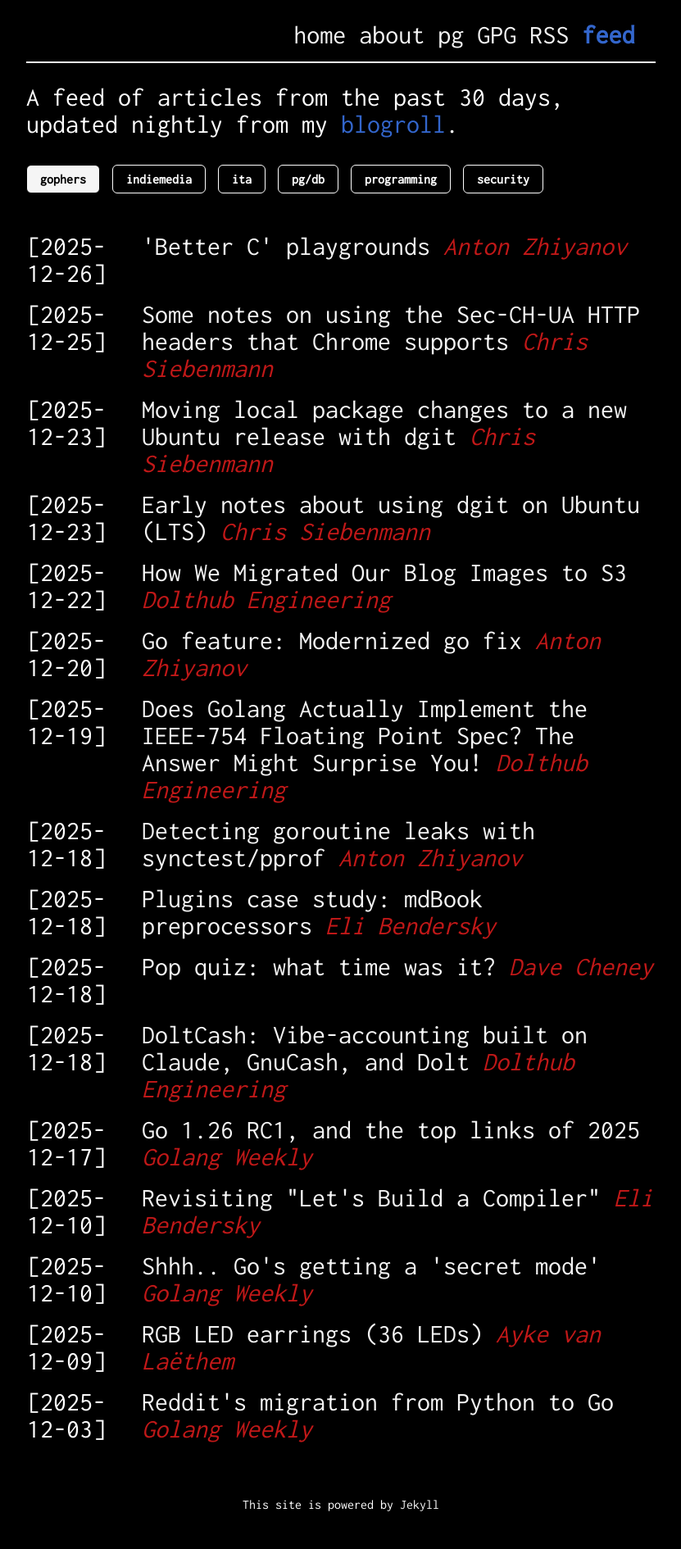
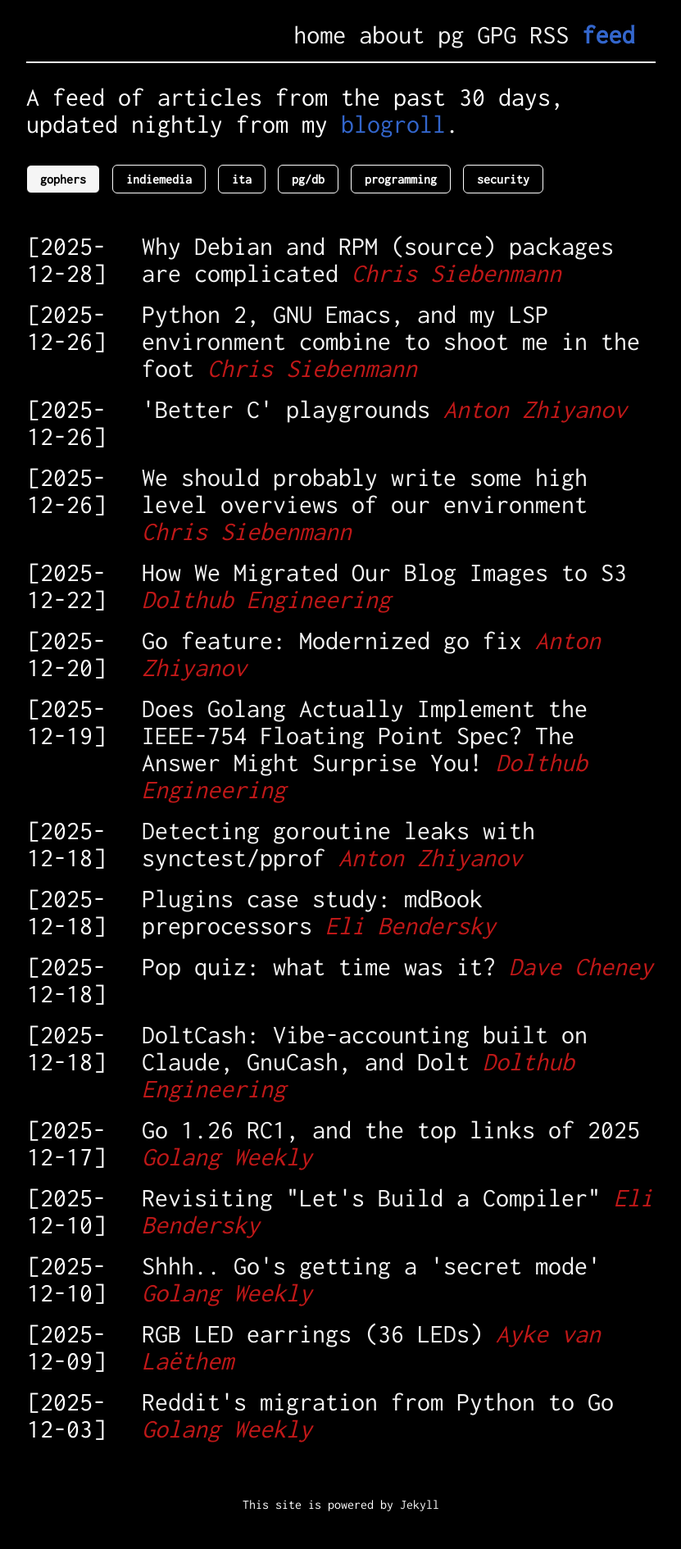
Before and after one commit to giulianopz/giulianopz.github.io, a Jekyll site: the page built from feed.html, in a window 1280 px wide. Shown: the whole page at 82% size, without its empty margins (224-1055 px from the left). Built offline with Jekyll 4.4.1, drawn with Linux system fonts in a browser that asks for light colours; nearby versions of some CDN libraries; some of the changed lines change nothing that is shown.

Commit message:
chore: update feed.yaml

```diff
--- a/_data/feed.yaml
+++ b/_data/feed.yaml
@@ -1,20 +1,20 @@
 gophers:
+    - blogName: Chris Siebenmann
+      title: Why Debian and RPM (source) packages are complicated
+      url: https://utcc.utoronto.ca/~cks/space/blog/linux/PackagesWhyComplicated
+      published: 2025-12-28T02:44:17Z
+    - blogName: Chris Siebenmann
+      title: Python 2, GNU Emacs, and my LSP environment combine to shoot me in the foot
+      url: https://utcc.utoronto.ca/~cks/space/blog/python/Python2EmacsLSPProblems
+      published: 2025-12-26T21:50:14Z
     - blogName: Anton Zhiyanov
       title: '''Better C'' playgrounds'
       url: https://antonz.org/better-c/
       published: 2025-12-26T19:00:00Z
     - blogName: Chris Siebenmann
-      title: Some notes on using the Sec-CH-UA HTTP headers that Chrome supports
-      url: https://utcc.utoronto.ca/~cks/space/blog/web/HTTPSecCHUAHeaderNotes
-      published: 2025-12-25T02:39:10Z
-    - blogName: Chris Siebenmann
-      title: Moving local package changes to a new Ubuntu release with dgit
-      url: https://utcc.utoronto.ca/~cks/space/blog/linux/DgitForwardPortingChanges
-      published: 2025-12-23T23:55:32Z
-    - blogName: Chris Siebenmann
-      title: Early notes about using dgit on Ubuntu (LTS)
-      url: https://utcc.utoronto.ca/~cks/space/blog/linux/DgitOnUbuntuEarlyNotes
-      published: 2025-12-23T04:25:34Z
+      title: We should probably write some high level overviews of our environment
+      url: https://utcc.utoronto.ca/~cks/space/blog/sysadmin/WriteHighLevelSystemOverview
+      published: 2025-12-26T03:28:12Z
     - blogName: Dolthub Engineering
       title: How We Migrated Our Blog Images to S3
       url: https://dolthub.com/blog/2025-12-22-blog-images-migration/
@@ -64,30 +64,42 @@
       url: https://golangweekly.com/issues/581
       published: 2025-12-03T00:00:00Z
 indiemedia:
+    - blogName: Altreconomia
+      title: Daoud Kuttab. “Uno Stato palestinese è ancora possibile. E necessario”
+      url: https://altreconomia.it/daoud-kuttab-uno-stato-palestinese-e-ancora-possibile-e-necessario/
+      published: 2025-12-28T23:01:21Z
+    - blogName: Altreconomia
+      title: Matteo Meschiari. Le mappe non devono per forza essere esatte
+      url: https://altreconomia.it/matteo-meschiari-le-mappe-non-devono-per-forza-essere-esatte/
+      published: 2025-12-28T23:01:13Z
+    - blogName: Il Post
+      title: Un incidente mortale alla stazione di Firenze Rifredi ha causato molti ritardi sull’alta velocità
+      url: https://www.ilpost.it/2025/12/28/ritardi-treni-alta-velocita-firenze-rifredi/
+      published: 2025-12-28T19:28:04Z
+    - blogName: Il Post
+      title: Com’è andato l’incontro fra Zelensky e Trump a Mar-a-Lago
+      url: https://www.ilpost.it/2025/12/28/zelensky-trump-incontro-mar-a-lago/
+      published: 2025-12-28T18:29:12Z
+    - blogName: Il Post
+      title: La “battaglia dei sessi” del tennis è stata vinta da Nick Kyrgios
+      url: https://www.ilpost.it/2025/12/28/battaglia-dei-sessi-kyrgios-sabalenka-chi-ha-vinto/
+      published: 2025-12-28T18:05:50Z
+    - blogName: Romattiva
+      title: Capodaje@Garbatella 28/12
+      url: https://www.romattiva.org/capodajegarbatella-28-12/
+      published: 2025-12-28T12:30:41Z
+    - blogName: Osservatorio Repressione
+      title: 'Repressione di Stato e complicità con il genocidio: colpire i palestinesi per servire Israele'
+      url: https://www.osservatoriorepressione.info/repressione-di-stato-e-complicita-con-il-genocidio-colpire-i-palestinesi-per-servire-israele/
+      published: 2025-12-28T09:03:59Z
     - blogName: Osservatorio Repressione
       title: 28 dicembre 1980 – La rivolta nel carcere di Trani
       url: https://www.osservatoriorepressione.info/28-dicembre-1980-la-rivolta-nel-carcere-trani/
       published: 2025-12-27T23:01:07Z
-    - blogName: Il Post
-      title: La Polonia aumenterà le sue difese antiaeree contro la Russia
-      url: https://www.ilpost.it/2025/12/27/polonia-russia-difesa-droni-confine/
-      published: 2025-12-27T21:21:32Z
-    - blogName: Il Post
-      title: Due minorenni si sono costituiti per l’accoltellamento di un ragazzo di 18 anni a Napoli
-      url: https://www.ilpost.it/2025/12/27/due-minorenni-costituiti-accoltellamento-bruno-petrone-18enne-napoli/
-      published: 2025-12-27T19:53:07Z
-    - blogName: Il Post
-      title: In Guatemala un pullman è precipitato in un burrone e almeno 15 persone sono morte
-      url: https://www.ilpost.it/2025/12/27/guatemala-incidente-bus-15-persone-morte/
-      published: 2025-12-27T19:03:56Z
     - blogName: Osservatorio Repressione
       title: Arrestato il presidente dell’associazione dei palestinesi in Italia, Mohammad Hannoun.
       url: https://www.osservatoriorepressione.info/arrestato-il-presidente-dellassociazione-dei-palestinesi-in-italia-mohammad-hannoun/
       published: 2025-12-27T12:11:31Z
-    - blogName: Osservatorio Repressione
-      title: 'A scuola in tuta mimetica: come ti educo alla guerra'
-      url: https://www.osservatoriorepressione.info/a-scuola-in-tuta-mimetica-come-ti-educo-alla-guerra/
-      published: 2025-12-27T11:53:36Z
     - blogName: Jacobin Italia
       title: Mamdani ha bisogno delle assemblee popolari
       url: https://jacobinitalia.it/mamdani-ha-bisogno-delle-assemblee-popolari/
@@ -100,14 +112,6 @@
       title: Le società pubbliche fanno speculazione finanziaria. Il caso di Poste italiane
       url: https://altreconomia.it/le-societa-pubbliche-fanno-speculazione-finanziaria-il-caso-di-poste-italiane/
       published: 2025-12-23T23:15:06Z
-    - blogName: Altreconomia
-      title: Da dove arriva il tentato salvacondotto per le imprese di vigilanza del Governo Meloni
-      url: https://altreconomia.it/da-dove-arriva-il-tentato-salvacondotto-per-le-imprese-di-vigilanza-del-governo-meloni/
-      published: 2025-12-23T23:10:12Z
-    - blogName: Altreconomia
-      title: Forlenza patteggia per la “gestione” del Cpr di Milano. I suoi nuovi affari, intanto, sono altrove
-      url: https://altreconomia.it/forlenza-patteggia-per-la-gestione-del-cpr-di-milano-i-suoi-nuovi-affari-intanto-sono-altrove/
-      published: 2025-12-23T23:01:18Z
     - blogName: Appunti di Stefano Feltri
       title: Veto
       url: https://appunti.substack.com/p/veto
@@ -201,6 +205,46 @@
       url: https://sedestra.substack.com/p/armi-e-bianchezza-il-piano-di-trump
       published: 2025-12-06T09:21:04Z
 ita:
+    - blogName: Giap
+      title: Oltre in brand reazionario della «Torino magica». Ripensare il mistero, reinventare la città (2 di 2)
+      url: https://www.wumingfoundation.com/giap/2025/12/torino-magica2/
+      published: 2025-12-28T23:47:12Z
+    - blogName: Snaporaz
+      title: Antifascette (10)
+      url: https://www.snaporaz.online/antifascette-10/
+      published: 2025-12-28T23:12:36Z
+    - blogName: Ippolita
+      title: Soggettività ibride in ascolto reciproco. Una recensione di Macchine neurodivergenti di Paolo Vernaglione Berardi, Il Manifesto
+      url: https://www.ippolita.net/macchine-neurodivergenti-recensione-il-manifesto/
+      published: 2025-12-28T11:59:07Z
+    - blogName: Tintoria
+      title: 'GAVETTONE FASCISTA ft. Daniele Fabbri #tintoria #comedy #tintoriapodcast'
+      url: https://www.youtube.com/shorts/1zz_BHSUtbI
+      published: 2025-12-28T11:30:04Z
+    - blogName: The Submarine
+      title: Israele accusa, l’Italia arresta
+      url: https://www.thesubmarine.it/2025/12/28/israele-accusa-litalia-arresta/
+      published: 2025-12-28T09:45:23Z
+    - blogName: Paolo Nori
+      title: Il male
+      url: https://www.paolonori.it/il-male-2/
+      published: 2025-12-28T09:37:43Z
+    - blogName: phastidio.net
+      title: La Cina avanza su una strada minata dal debito
+      url: https://phastidio.net/2025/12/28/la-cina-avanza-su-una-strada-minata-dal-debito/
+      published: 2025-12-28T09:00:00Z
+    - blogName: Le parole e le cose
+      title: Su “I convitati di pietra” di Michele Mari
+      url: https://www.leparoleelecose.it/su-i-convitati-di-pietra-di-michele-mari/
+      published: 2025-12-28T08:10:48Z
+    - blogName: Nazione Indiana
+      title: Inediti da Simplex
+      url: https://www.nazioneindiana.com/2025/12/28/inediti-da-simplex/
+      published: 2025-12-28T06:05:28Z
+    - blogName: Il Primo Amore
+      title: Albero cosmico o dell’albero di Natale secondo Jung
+      url: https://www.ilprimoamore.com/albero-cosmico-o-dellalbero-di-natale-secondo-jung/
+      published: 2025-12-28T05:42:44Z
     - blogName: Paolo Nori
       title: 27 dicembre / Nove
       url: https://www.paolonori.it/27-dicembre-nove/
@@ -237,6 +281,10 @@
       title: Fine della tecnologia
       url: https://www.nazioneindiana.com/2025/12/27/fine-della-tecnologia/
       published: 2025-12-27T06:00:24Z
+    - blogName: Il Primo Amore
+      title: La postfazione di Dario Voltolini a “I due” di Antonio Moresco – in libreria!
+      url: https://www.ilprimoamore.com/la-postfazione-di-dario-voltolini-a-i-due-di-antonio-moresco-in-libreria/
+      published: 2025-12-26T18:08:44Z
     - blogName: Lucy sulla cultura
       title: 'Su “La lobby ebraica”: una replica'
       url: https://lucysullacultura.com/su-la-lobby-ebraica-una-replica/
@@ -257,10 +305,6 @@
       title: Diventare un genio. Il Balzac di Francesco Fiorentino
       url: https://www.nazioneindiana.com/2025/12/26/diventare-un-genio-il-balzac-di-francesco-fiorentino/
       published: 2025-12-26T06:00:42Z
-    - blogName: Paolo Nori
-      title: Capitali della cultura
-      url: https://www.paolonori.it/capitali-della-cultura/
-      published: 2025-12-26T00:39:13Z
     - blogName: Leonardo Tondelli
       title: Visto qualche bel film di recente (2025)? (Seconda parte)
       url: http://leonardo.blogspot.com/2025/12/visto-qualche-bel-film-di-recente-2025_26.html
@@ -269,10 +313,6 @@
       title: Note su letteratura e intelligenza artificiale (e sui corpi, a partire da recenti polemiche) – di Wu Ming 1
       url: https://www.wumingfoundation.com/giap/2025/12/letteratura-e-intelligenza-artificiale/
       published: 2025-12-25T23:00:53Z
-    - blogName: Nazione Indiana
-      title: '➨ AzioneAtzeni – Discanto Diciassettesimo: Andrea Breda Minello'
-      url: https://www.nazioneindiana.com/2025/12/25/azioneatzeni-discanto-sedicesimo-andrea-breda-minello/
-      published: 2025-12-25T13:00:37Z
     - blogName: Snaporaz
       title: La ragazza dai capelli borgogna
       url: https://www.snaporaz.online/la-ragazza-dai-capelli-borgogna/
@@ -293,10 +333,6 @@
       title: La Valle dei dinosauri ritrovata nel Parco dello Stelvio
       url: https://www.scienzainrete.it/articolo/valle-dei-dinosauri-ritrovata-nel-parco-dello-stelvio/eva-munter/2025-12-24
       published: 2025-12-24T07:08:00Z
-    - blogName: Snaporaz
-      title: Le illusioni del pronatalismo
-      url: https://www.snaporaz.online/le-illusioni-del-pronatalismo/
-      published: 2025-12-24T01:32:03Z
     - blogName: Carmilla Online
       title: Il Grinch – Revelations
       url: https://www.carmillaonline.com/2025/12/24/il-grinch-revelations/
@@ -309,10 +345,6 @@
       title: I dischi di Natale dei Beatles?
       url: http://leonardo.blogspot.com/2025/12/i-dischi-di-natale-dei-beatles.html
       published: 2025-12-23T17:41:00.011Z
-    - blogName: Tintoria
-      title: 'Tintoria #284 Daniele Fabbri'
-      url: https://www.youtube.com/watch?v=JZnjct73oDY
-      published: 2025-12-23T11:30:18Z
     - blogName: L'Indiscreto
       title: Consigli di lettura natalizi, e di fine 2025
       url: https://www.indiscreto.org/consigli-di-lettura-natalizi-e-di-fine-2025/
@@ -325,10 +357,6 @@
       title: Il Punto
       url: https://lavoce.info/archives/109932/il-punto-380/
       published: 2025-12-23T10:21:34Z
-    - blogName: The Submarine
-      title: Fieri del genocidio
-      url: https://www.thesubmarine.it/2025/12/23/fieri-del-genocidio/
-      published: 2025-12-23T09:10:28Z
     - blogName: Giap
       title: '«Tombolà» : continua la contaminazione tra circo, musica e letteratura'
       url: https://www.wumingfoundation.com/giap/2025/12/tombola/
@@ -397,10 +425,6 @@
       title: “Disumanizzazione della vita e funzione delle umane lettere”. Il volume del primo convegno LN
       url: https://laletteraturaenoi.it/2025/12/22/il-volume-del-primo-convegno-ln/
       published: 2025-12-22T06:00:00Z
-    - blogName: Giap
-      title: Oltre il brand reazionario della «Torino magica». Ripensare il mistero, reinventare la città (1 di 2)
-      url: https://www.wumingfoundation.com/giap/2025/12/torino-magica/
-      published: 2025-12-21T23:00:33Z
     - blogName: Carmilla Online
       title: Realizzare i sogni dell’infanzia è possibile
       url: https://www.carmillaonline.com/2025/12/21/unaltra-infanzia-e-possibile/
@@ -413,18 +437,10 @@
       title: EXTRA! CEDRO
       url: https://medusanewsletter.substack.com/p/extra-cedro
       published: 2025-12-21T11:53:00Z
-    - blogName: Le parole e le cose
-      title: di notte splendono le navi
-      url: https://www.leparoleelecose.it/di-notte-splendono-le-navi/
-      published: 2025-12-21T08:23:16Z
     - blogName: minima&moralia
       title: La valigia dell’autore. Emanuele Aldrovandi
       url: https://minimaetmoralia.it/teatro/la-valigia-dellautore-emanuele-aldrovandi/
       published: 2025-12-20T11:02:08Z
-    - blogName: phastidio.net
-      title: La settimana phastidiosa – 20 dicembre 2025
-      url: https://phastidio.net/2025/12/20/la-settimana-phastidiosa-20-dicembre-2025/
-      published: 2025-12-20T09:25:00Z
     - blogName: Link Molto Belli
       title: 'Link Molto Belli: Lazy Sunday'
       url: https://linkmoltobelli.substack.com/p/link-molto-belli-lazy-sunday
@@ -493,10 +509,6 @@
       title: Modelli inutili
       url: https://guidovetere.nova100.ilsole24ore.com/2025/12/16/modelli-inutili/
       published: 2025-12-16T17:10:07Z
-    - blogName: Il Primo Amore
-      title: Sei poesie da “Materiali per un respiro” di Giuseppe Semeraro
-      url: https://www.ilprimoamore.com/sei-poesie-da-materiali-per-un-respiro-di-giuseppe-semeraro/
-      published: 2025-12-16T15:34:39Z
     - blogName: OperaViva Magazine
       title: Estasi e scrittura
       url: https://operavivamagazine.org/estasi-e-scrittura/
@@ -565,14 +577,6 @@
       title: Crypto Party Narrazioni dissonanti, 11 dicembre, Bari
       url: https://www.ippolita.net/crypo-party-narrazioni-dissonanti-11-dicembre-bari/
       published: 2025-12-05T18:10:27Z
-    - blogName: Ippolita
-      title: Crypo Party Narrazioni dissonanti, 11 dicembre, Bari
-      url: https://www.ippolita.net/crypo-party-narrazioni-dissonanti-11-dicembre-bari/
-      published: 2025-12-05T18:10:27Z
-    - blogName: Il Primo Amore
-      title: '1. ULTRACINEMA: I BASTARDI. 11-13/12/2025: online il programma'
-      url: https://www.ilprimoamore.com/1-ultracinema-i-bastardi-11-13-12-2025-online-il-programma/
-      published: 2025-12-05T09:36:11Z
     - blogName: Iconografie XXI
       title: Elonpedia
       url: https://www.iconografie.it/tempolinea/elonpedia/?utm_source=rss&utm_medium=rss&utm_campaign=elonpedia
@@ -586,6 +590,14 @@
       url: https://www.guerredirete.it/leterno-ritorno-di-chat-control/
       published: 2025-12-03T10:00:00Z
 pg/db:
+    - blogName: Metadata
+      title: Randomer Things
+      url: https://muratbuffalo.blogspot.com/2025/12/randomer-things.html
+      published: 2025-12-28T22:08:00Z
+    - blogName: Nikita Lapkov
+      title: Media Server Journey
+      url: https://laplab.me/posts/media-server-journey/
+      published: 2025-12-28T00:00:00Z
     - blogName: ads' corner
       title: (Too) fast text-to-speech announcements in Android OsmAnd+
       url: https://andreas.scherbaum.la/post/2025-12-24_too-fast-text-to-speech-announcements-in-android-osmand/
@@ -766,10 +778,6 @@
       title: Predicate Decomposition
       url: https://buttondown.com/jaffray/archive/predicate-decomposition/
       published: 2025-12-08T19:00:00Z
-    - blogName: Metadata
-      title: Brainrot
-      url: https://muratbuffalo.blogspot.com/2025/12/brainrot.html
-      published: 2025-12-08T15:49:00Z
     - blogName: Simon Notley
       title: Is sampling session activity a good way to understand Postgres workload? Part 2 - Query Latency
       url: https://sonotley.uk/posts/session-sampling-2/
@@ -831,6 +839,18 @@
       url: https://www.depesz.com/2025/11/29/using-json-json-vs-jsonb-pglz-vs-lz4-key-optimization-parsing-speed/
       published: 2025-11-29T19:16:00Z
 programming:
+    - blogName: LWN.net
+      title: Kernel prepatch 6.19-rc3
+      url: https://lwn.net/Articles/1052191/
+      published: 2025-12-28T22:43:38Z
+    - blogName: antirez
+      title: Statistiche del canale, aggiornamento di fine 2025
+      url: https://www.youtube.com/watch?v=-u_-5cG6pTQ
+      published: 2025-12-28T08:00:01Z
+    - blogName: matklad
+      title: Parsing Advances
+      url: https://matklad.github.io/2025/12/28/parsing-advances.html
+      published: 2025-12-28T00:00:00Z
     - blogName: 'Bruce Momjian: General Blog'
       title: Soviet Style Economics Was Insane and Here's Why
       url: https://momjian.us/main/blogs/blog/2025.html#December_27_2025
@@ -867,10 +887,10 @@
       title: ssh-agent broken in tmux? I've got you!
       url: https://jmmv.dev/2025/12/ssh-agent-switcher-release.html
       published: 2025-12-26T09:00:00Z
-    - blogName: LWN.net
-      title: A partial ruling in the Vizio GPL suit
-      url: https://lwn.net/Articles/1051984/
-      published: 2025-12-25T17:11:31Z
+    - blogName: ★❤✰ Vicki Boykis ★❤✰
+      title: Favorite Books of 2025
+      url: https://veekaybee.github.io/essays/2025-12-26-favorite-books/
+      published: 2025-12-26T00:00:00Z
     - blogName: 'Tedium: The Dull Side of the Internet.'
       title: Convoy Steamroller
       url: https://feed.tedium.co/link/15204/17241600/cb-radio-cw-mccall-mannheim-steamroller-christmas
@@ -903,10 +923,6 @@
       title: When compilers surprise you
       url: http://xania.org/202512/24-cunning-clang?utm_source=feed&utm_medium=rss
       published: 2025-12-24T12:00:00Z
-    - blogName: antirez
-      title: Riflessioni di fine 2025 sulla AI
-      url: https://www.youtube.com/watch?v=S1uKhBd72oI
-      published: 2025-12-24T06:00:33Z
     - blogName: eieio.games
       title: ssh tiny.christmas
       url: https://eieio.games/blog/tiny-christmas
@@ -1071,10 +1087,6 @@
       title: External Visitation
       url: https://blog.jsbarretto.com/post/better-visitors
       published: 2025-12-09T00:00:00Z
-    - blogName: matklad
-      title: Do Not Optimize Away
-      url: https://matklad.github.io/2025/12/09/do-not-optimize-away.html
-      published: 2025-12-09T00:00:00Z
     - blogName: eieio.games
       title: Are Two Heads Better Than One?
       url: https://eieio.games/blog/are-two-heads-better-than-one
@@ -1160,6 +1172,10 @@
       url: https://michael.stapelberg.ch/posts/2025-11-29-self-hosting-photos-with-immich/
       published: 2025-11-29T07:22:05Z
 'security ':
+    - blogName: 'The Register - Security: Cyber-crime'
+      title: 'Death, torture, and amputation: How cybercrime shook the world in 2025'
+      url: https://go.theregister.com/feed/www.theregister.com/2025/12/28/death_torture_and_amputation_how/
+      published: 2025-12-28T14:34:12Z
     - blogName: Schneier on Security
       title: 'Friday Squid Blogging: Squid Camouflage'
       url: https://www.schneier.com/blog/archives/2025/12/friday-squid-blogging-squid-camouflage.html
@@ -1180,10 +1196,6 @@
       title: 21K Nissan customers' data stolen in Red Hat raid
       url: https://go.theregister.com/feed/www.theregister.com/2025/12/23/21k_nissan_customers_data_stolen/
       published: 2025-12-23T17:23:38Z
-    - blogName: 'The Register - Security: Cyber-crime'
-      title: Poisoned WhatsApp API package steals messages and accounts
-      url: https://go.theregister.com/feed/www.theregister.com/2025/12/22/whatsapp_npm_package_message_steal/
-      published: 2025-12-22T22:04:19Z
     - blogName: Krebs on Security
       title: 'Dismantling Defenses: Trump 2.0 Cyber Year in Review'
       url: https://krebsonsecurity.com/2025/12/dismantling-defenses-trump-2-0-cyber-year-in-review/
```
